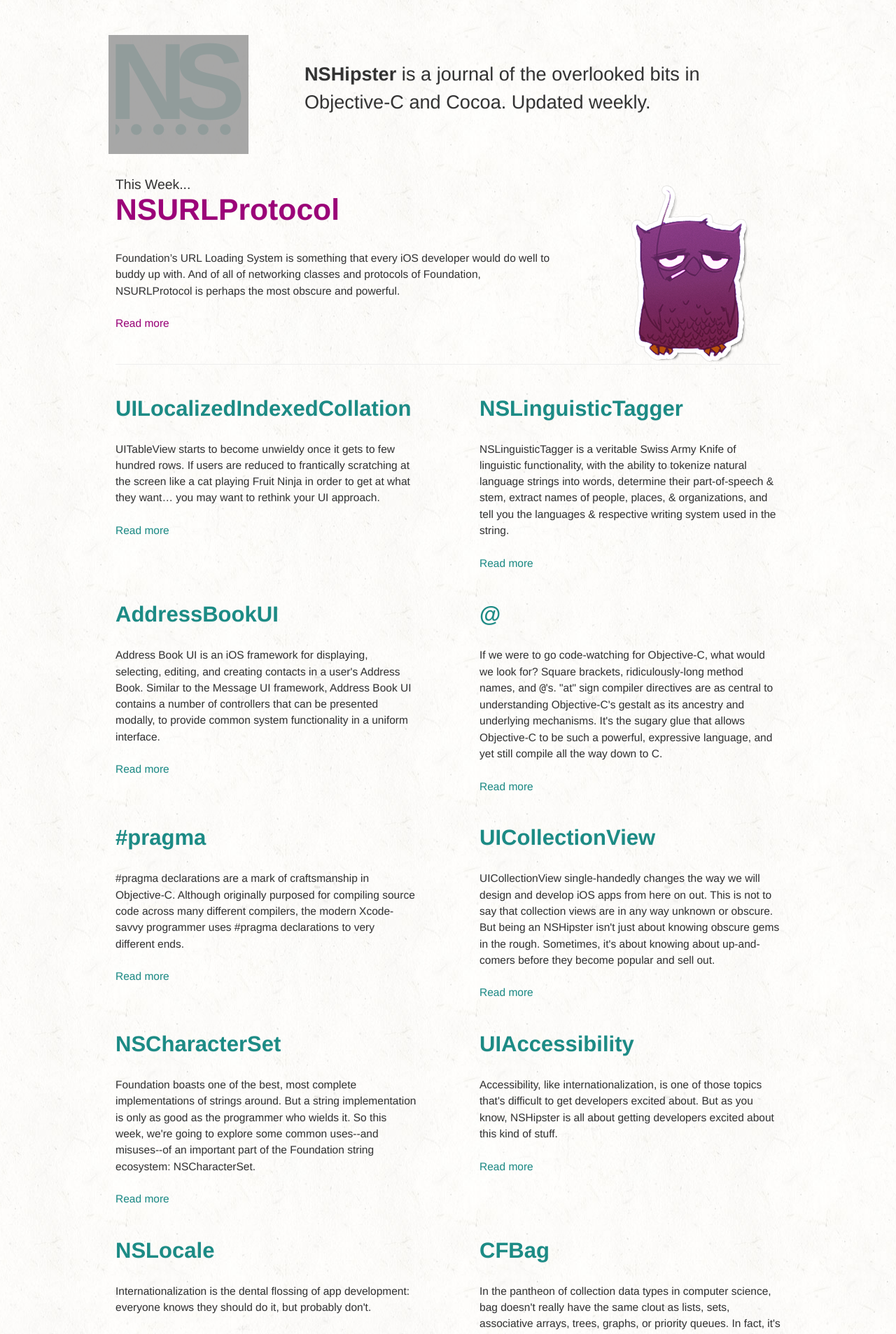
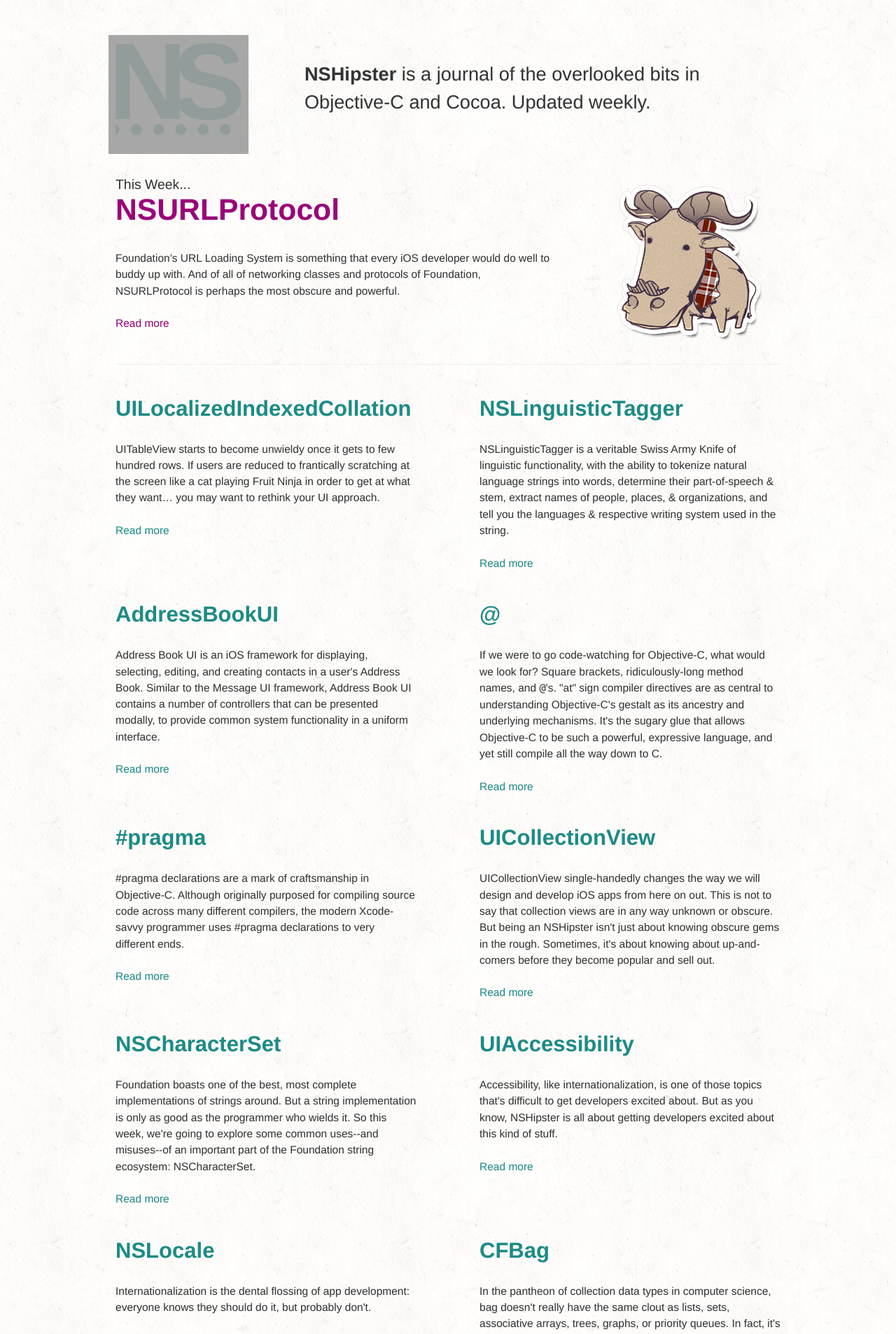
Before and after one commit to NSHipster/articles, a Jekyll site: the page built from index.html, in a window 1280 px wide. Shown: the top 1906 px of the page at 70% size. Built offline with Jekyll 4.4.1, drawn with Linux system fonts in a browser that asks for light colours; grey boxes are pictures that could not be loaded.

Commit message:
Re-cycling in fan-favorite.... Goat!

```diff
--- a/index.html
+++ b/index.html
@@ -21,8 +21,8 @@
     <a class="readmore" href="{{ site.posts.first.url }}">Read more</a>
   </article>
 
-  <figure id="owl">
-    <figcaption>Hoot, and hoot again!</figcaption>
+  <figure id="goat">
+    <figcaption>Round Three: Fight! (New figures / design forthcoming)</figcaption>
   </figure>
 </section>
 
```
